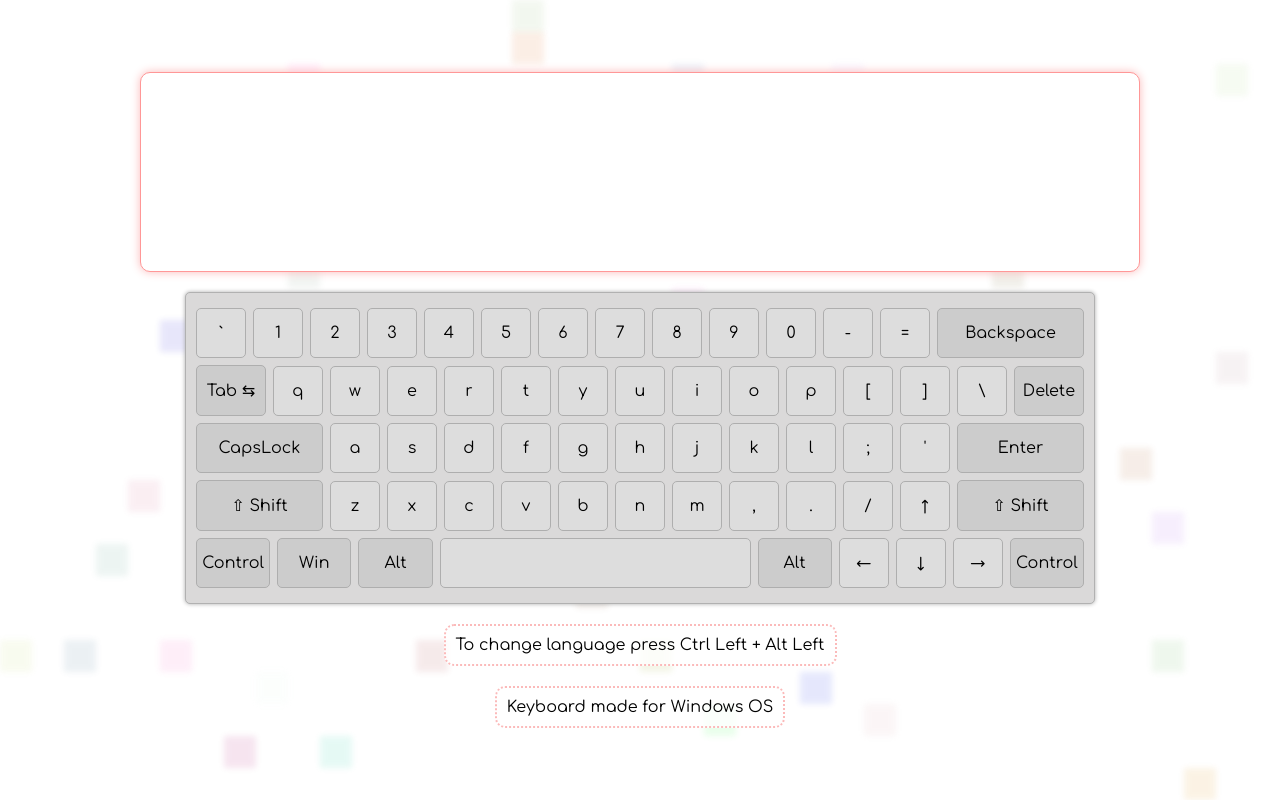
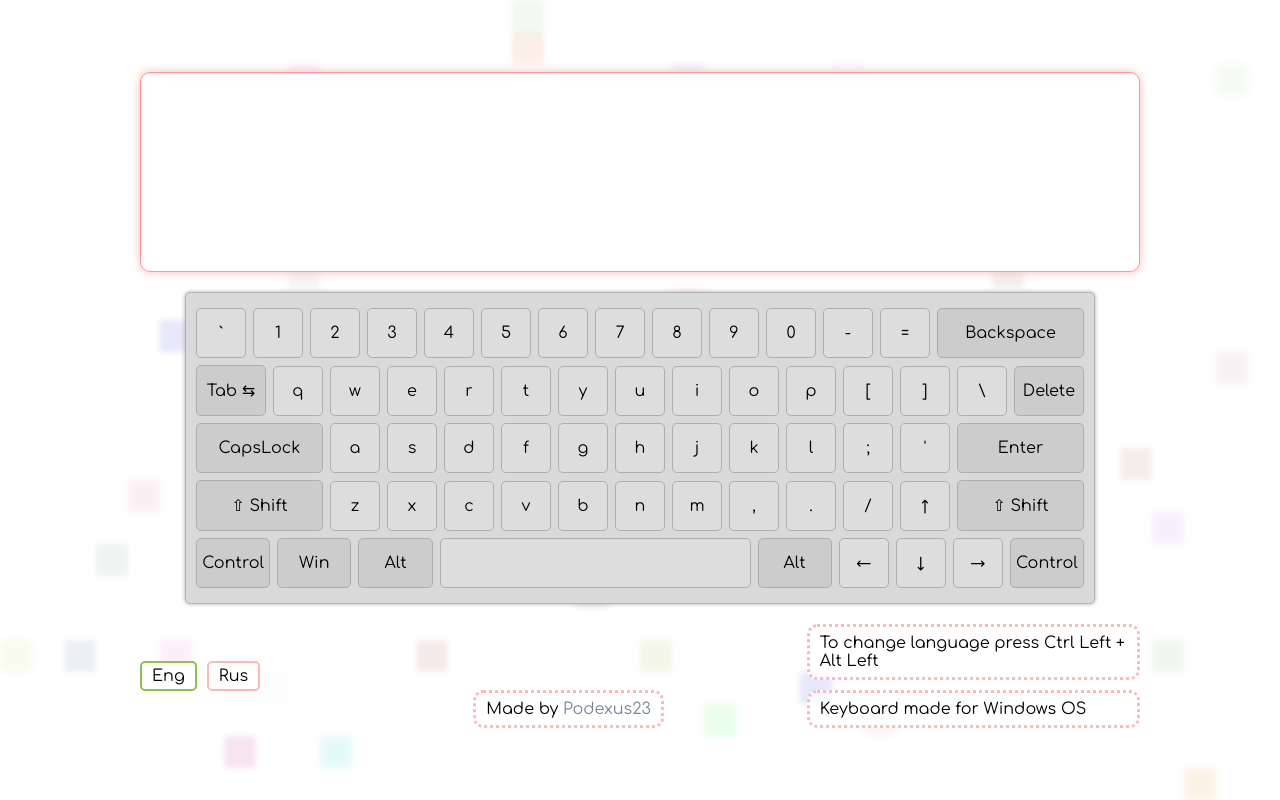
Before and after one commit to Podexus23/RSS-Virtual-Keyboard, a website built with webpack: page src/index.html in a window 1280 px wide. Built offline with nearby package versions, Linux system fonts and the light colour scheme.

Commit message:
feat: add buttons with languages

```diff
--- a/src/code/board.js
+++ b/src/code/board.js
@@ -744,7 +744,7 @@ const board = (function makeKeyboard(lang = 'En') {
   document.addEventListener('keydown', keyboardOnDown);
   document.addEventListener('keyup', keyboardOnUp);
 
-  return mainBlock;
+  return { mainBlock, changeLanguage };
 });
 
 export default board;
--- /dev/null
+++ b/src/code/infoBlock.js
@@ -0,0 +1,40 @@
+const infoBlock = (function create() {
+  const block = document.createElement('div');
+  block.classList.add('info');
+
+  function createLangButtons() {
+    const langs = `
+    <div class="eng-button info-button">Eng</div>
+    <div class="rus-button info-button">Rus</div>
+  `;
+    return langs;
+  }
+
+  function addSides() {
+    const sides = ['left', 'mid', 'right'];
+    const howToChange = document.createElement('p');
+    const workingOS = document.createElement('p');
+    const madeBy = document.createElement('p');
+    howToChange.innerHTML = 'To change language press Ctrl Left + Alt Left';
+    workingOS.innerHTML = 'Keyboard made for Windows OS';
+    madeBy.innerHTML = 'Made by <a class="link" href=\'https://github.com/Podexus23?tab=repositories\' target="_blank">Podexus23</a>';
+
+    sides.forEach((side) => {
+      const sideBlock = document.createElement('div');
+      sideBlock.classList.add(`info-${side}`);
+      block.append(sideBlock);
+    });
+
+    block.querySelector('.info-mid').append(madeBy);
+    block.querySelector('.info-right').append(howToChange);
+    block.querySelector('.info-right').append(workingOS);
+  }
+  addSides();
+
+  block.append();
+  block.querySelector('.info-left').innerHTML = createLangButtons();
+
+  return block;
+});
+
+export default infoBlock;
--- a/src/main.js
+++ b/src/main.js
@@ -3,6 +3,7 @@ import './style/main.scss';
 import board from './code/board';
 import textArea from './code/textarea';
 import backColorizer from './code/backgroundColorizer';
+import infoBlock from './code/infoBlock';
 
 document.addEventListener('DOMContentLoaded', () => {
   if (localStorage.Podexus23RSlang) return;
@@ -16,22 +17,37 @@ document.addEventListener('DOMContentLoaded', () => {
   const { body } = document;
   const { mainArea } = textArea();
 
-  function addMessages() {
-    const howToChange = document.createElement('p');
-    const workingOS = document.createElement('p');
-    howToChange.innerHTML = 'To change language press Ctrl Left + Alt Left';
-    workingOS.innerHTML = 'Keyboard made for Windows OS';
-    return { howToChange, workingOS };
-  }
-  const { howToChange, workingOS } = addMessages();
+  const { mainBlock, changeLanguage } = board(localStorage.Podexus23RSlang);
+  const info = infoBlock();
 
   keyboard.append(mainArea);
-  keyboard.append(board(localStorage.Podexus23RSlang));
-  keyboard.append(howToChange);
-  keyboard.append(workingOS);
+  keyboard.append(mainBlock);
+  keyboard.append(info);
 
   body.append(backColorizer());
   body.append(keyboard);
+
+  const langButtons = document.querySelectorAll('.info-button');
+
+  function checkLang() {
+    const langFromBoard = document.querySelector('.board').dataset.lang;
+    if (langFromBoard === 'En') {
+      langButtons[0].classList.add('active-lng');
+      langButtons[1].classList.remove('active-lng');
+    } else {
+      langButtons[1].classList.add('active-lng');
+      langButtons[0].classList.remove('active-lng');
+    }
+  }
+
+  setInterval(checkLang, 10);
+
+  function buttonOnClick(e) {
+    if (e.target.classList.contains('active-lng')) return;
+    changeLanguage();
+    langButtons.forEach((elem) => elem.classList.toggle('active-lng'));
+  }
+  langButtons.forEach((elem) => elem.addEventListener('click', buttonOnClick));
 }());
 
 window.addEventListener('unload', () => {
--- /dev/null
+++ b/src/style/layout/_info.scss
@@ -0,0 +1,67 @@
+.info {
+  display: flex;
+  width: 80%;
+  max-width: 1000px;
+  justify-content: space-between;
+  align-items: center;
+
+  p {
+    background-color: rgba(255, 255, 255, 0.77);
+    padding: 7px 10px;
+    border: 3px dotted #fbbaba;
+    border-radius: 10px;
+  }
+
+  .active-lng {
+    border: 2px solid #8bc34a;
+  }
+}
+
+.info-right,
+.info-mid,
+.info-left {
+  width: calc(100% / 3);
+  display: flex;
+}
+
+.info-button {
+  padding: 4px 10px;
+  text-align: center;
+  border-radius: 5px;
+  border: 2px solid #fbbaba;
+  cursor: pointer;
+  background-color: #ffffff;
+  transition: all 0.2s ease-in-out;
+  user-select: none;
+}
+
+.info-button:hover {
+  border: 2px solid #cddc39;
+}
+
+.info-button:active {
+  border: 2px solid #8bc34a;
+}
+
+.info-left {
+  column-gap: 10px;
+}
+
+.info-right {
+  row-gap: 10px;
+  flex-direction: column;
+}
+
+.info-mid {
+  align-self: flex-end;
+}
+
+.link {
+  text-decoration: none;
+  color: #758798;
+}
+
+.link:visited {
+  text-decoration: none;
+  color: #758798;
+}
--- a/src/style/layout/_textarea.scss
+++ b/src/style/layout/_textarea.scss
@@ -23,10 +23,3 @@ textarea {
 textarea:focus-visible {
   outline: 2px solid #fbbaba;
 }
-
-p {
-  background-color: rgba(255, 255, 255, 0.77);
-  padding: 10px;
-  border: 2px dotted #fbbaba;
-  border-radius: 10px;
-}
--- a/src/style/main.scss
+++ b/src/style/main.scss
@@ -10,3 +10,4 @@
 //Layout
 @import './layout/keyboard';
 @import './layout/textarea';
+@import './layout/info';
```
